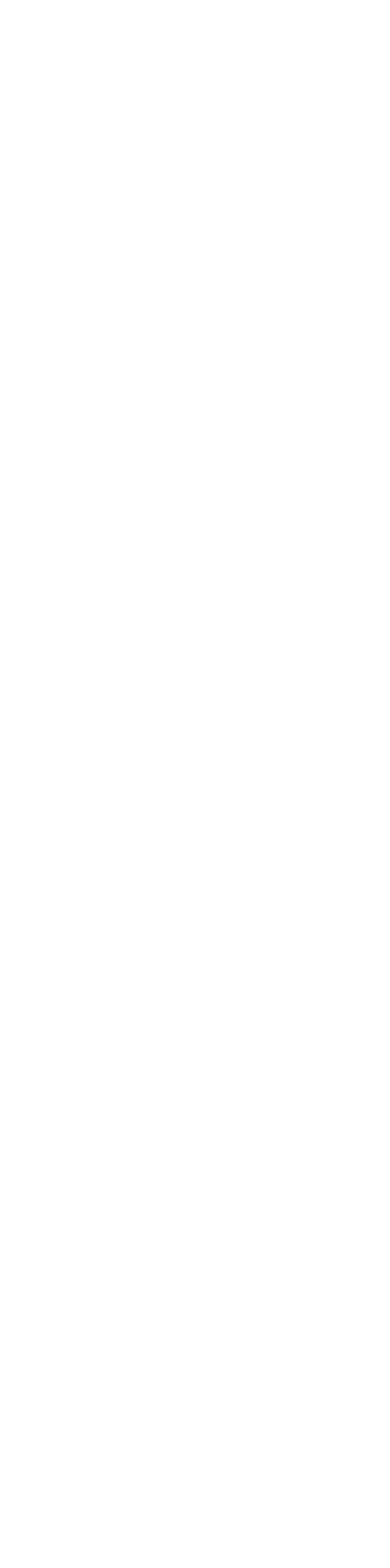
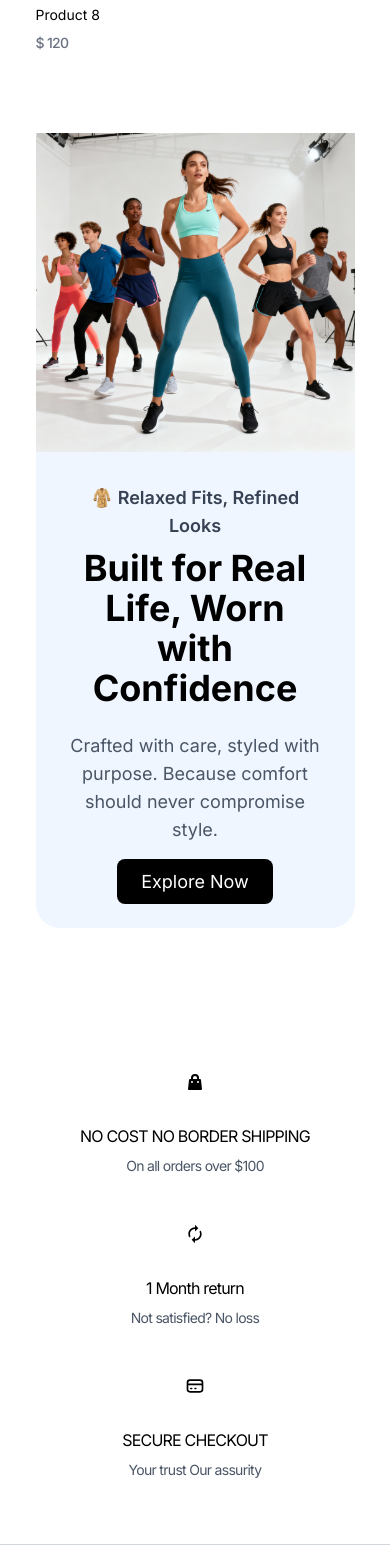
Before and after one commit to thearsalan1/Shopnosis, a React app in the folder Frontend/: page / in a window 390 px wide. Shown: the part 9700-11268 px from the top of the page. Before the commit the page ends 6411 px from the top, so only its background shows below. Built offline with nearby package versions, Linux system fonts and the light colour scheme; the HTML template or start-up script is replaced by a standard one.

Commit message:
implemented collectuons ad banner and other features with responsive design

```diff
--- /dev/null
+++ b/Frontend/src/Components/Products/FeaturedCollection.jsx
@@ -0,0 +1,41 @@
+import React from "react";
+import { Link } from "react-router-dom";
+import featured from "../../assets/group.png";
+
+const FeaturedCollection = () => {
+  return (
+    <section className="py-16 px-4 lg:px-0">
+      <div className="contaienr mx-auto flex flex-col-reverse lg:flex-row items-center bg-blue-50 rounded-3xl">
+        {/* Left Content */}
+        <div className="lg:w-1/2 p-8 text-center lg:text-left">
+          <h2 className="text-lg font-semibold text-gray-700 mb-2">
+            🧥 Relaxed Fits, Refined Looks
+          </h2>
+          <h2 className="text-4xl lg:text-5xl font-bold mb-6">
+            Built for Real Life, Worn with Confidence
+          </h2>
+          <p className="text-lg text-gray-600 mb-6">
+            Crafted with care, styled with purpose. Because comfort should never
+            compromise style.
+          </p>
+          <Link
+            to="/collection/all"
+            className="bg-black text-white px-6 py-3 rounded-lg text-lg hover:text-gray-300"
+          >
+            Explore Now
+          </Link>
+        </div>
+        {/* Right Content */}
+        <div className="lg:w-1/2">
+          <img
+            src={featured}
+            alt="Featured Collection"
+            className="w-full h-full object-cover lg:rounded-tr-3xl lg:rounded-br-3xl"
+          />
+        </div>
+      </div>
+    </section>
+  );
+};
+
+export default FeaturedCollection;
--- /dev/null
+++ b/Frontend/src/Components/Products/FeaturedSection.jsx
@@ -0,0 +1,42 @@
+import React from "react";
+import { HiShoppingBag, HiOutlineCreditCard } from "react-icons/hi";
+import { MdAutorenew } from "react-icons/md";
+
+const featuredSection = () => {
+  return (
+    <section className="py-16 px-4 bg-white">
+      <div className="container mx-auto grid grid-cols-1 md:grid-cols-3 gap-8 text-center">
+        {/* Featured 1 */}
+        <div className="flex flex-col items-center">
+          <div className="p-4 rounded-full mb-4">
+            <HiShoppingBag className="text-xl" />
+          </div>
+          <h4 className="tracking-tighter mb-2">NO COST NO BORDER SHIPPING</h4>
+          <p className="text-gray-600 text-sm tracking-tighter">
+            On all orders over $100
+          </p>
+        </div>
+        <div className="flex flex-col items-center">
+          <div className="p-4 rounded-full mb-4">
+            <MdAutorenew className="text-xl" />
+          </div>
+          <h4 className="tracking-tighter mb-2">1 Month return</h4>
+          <p className="text-gray-600 text-sm tracking-tighter">
+            Not satisfied? No loss
+          </p>
+        </div>
+        <div className="flex flex-col items-center">
+          <div className="p-4 rounded-full mb-4">
+            <HiOutlineCreditCard className="text-xl" />
+          </div>
+          <h4 className="tracking-tighter mb-2">SECURE CHECKOUT</h4>
+          <p className="text-gray-600 text-sm tracking-tighter">
+            Your trust Our assurity
+          </p>
+        </div>
+      </div>
+    </section>
+  );
+};
+
+export default featuredSection;
--- a/Frontend/src/Components/Products/ProductDetails.jsx
+++ b/Frontend/src/Components/Products/ProductDetails.jsx
@@ -103,7 +103,7 @@ const ProductDetails = () => {
         <div className=" h-full w-[350px] mr-2">
           <img
             className="w-full h-[600px] rounded object-cover"
-            src={mainImage}
+            src={mainImage ? mainImage : null}
             alt="MAin Product"
           />
         </div>
@@ -157,6 +157,7 @@ const ProductDetails = () => {
             <div className="flex gap-2 mt-2">
               {selectedProduct.sizes.map((size) => (
                 <button
+                  key={size}
                   className={` px-4 py-2 rounded border ${
                     selectedSize === size
                       ? "border-4 border-black"
--- a/Frontend/src/Components/Products/ProductGrid.jsx
+++ b/Frontend/src/Components/Products/ProductGrid.jsx
@@ -3,7 +3,7 @@ import { Link } from "react-router-dom";
 
 const ProductGrid = ({ products }) => {
   return (
-    <div className="grid grid-cols-1 sm:grid-cols-2 lg:grid-cols-4">
+    <div className="grid grid-cols-1 sm:grid-cols-2 lg:grid-cols-4 gap-6 max-w-[90%] mx-auto">
       {products.map((product, index) => (
         <Link key={index} to={`/product/${product._id}`} className="block">
           <div className="bg-white p-4 rounded-lg">
--- a/Frontend/src/Pages/Home.jsx
+++ b/Frontend/src/Pages/Home.jsx
@@ -3,6 +3,60 @@ import Hero from "../Components/Layout/Hero";
 import GenderCollectionSection from "../Components/Products/GenderCollection";
 import NewArrivals from "../Components/Products/NewArrivals";
 import ProductDetails from "../Components/Products/ProductDetails";
+import ProductGrid from "../Components/Products/ProductGrid";
+import FeaturedSection from "../Components/Products/FeaturedSection";
+import FeaturedCollection from "../Components/Products/FeaturedCollection";
+
+const placeholderProducts = [
+  {
+    _id: 1,
+    name: "Product 1",
+    price: 100,
+    image: [{ url: "https://picsum.photos/id/1015/400/300" }],
+  },
+  {
+    _id: 2,
+    name: "Product 2",
+    price: 120,
+    image: [{ url: "https://picsum.photos/id/1025/400/300" }],
+  },
+  {
+    _id: 3,
+    name: "Product 3",
+    price: 90,
+    image: [{ url: "https://picsum.photos/id/1035/400/300" }],
+  },
+  {
+    _id: 4,
+    name: "Product 4",
+    price: 150,
+    image: [{ url: "https://picsum.photos/id/1045/400/300" }],
+  },
+  {
+    _id: 5,
+    name: "Product 5",
+    price: 160,
+    image: [{ url: "https://picsum.photos/id/1045/400/300" }],
+  },
+  {
+    _id: 6,
+    name: "Product 6",
+    price: 140,
+    image: [{ url: "https://picsum.photos/id/1045/400/300" }],
+  },
+  {
+    _id: 7,
+    name: "Product 7",
+    price: 130,
+    image: [{ url: "https://picsum.photos/id/1045/400/300" }],
+  },
+  {
+    _id: 8,
+    name: "Product 8",
+    price: 120,
+    image: [{ url: "https://picsum.photos/id/1045/400/300" }],
+  },
+];
 
 const Home = () => {
   return (
@@ -13,6 +67,17 @@ const Home = () => {
       {/* Best Seller */}
       <h2 className="text-3xl text-center font-bold mb-4 mt-10">Best Seller</h2>
       <ProductDetails></ProductDetails>
+      {/* Top Womens Wears */}
+      <div className="container mx-auto">
+        <h2 className="text-3xl text-center font-bold mb-4">
+          Top wears for Women
+        </h2>
+        <ProductGrid products={placeholderProducts} />
+      </div>
+      <div className="w-[90%] mx-auto">
+        <FeaturedCollection></FeaturedCollection>
+      </div>
+      <FeaturedSection></FeaturedSection>
     </div>
   );
 };
```
